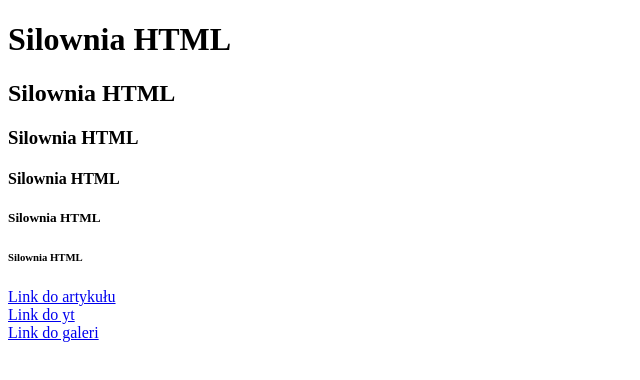
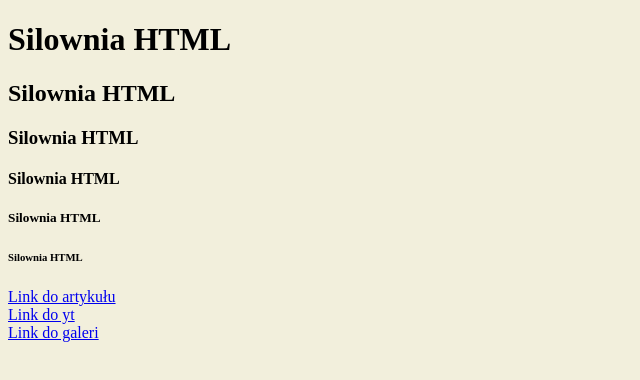
Before and after one commit to ChybDamian/Silownia-HTML, a plain HTML site: page index.html in a window 1280 px wide. Shown: the whole page, without its empty margins (0-640 px from the left). Drawn offline with Linux system fonts and the light colour scheme.

Commit message:
Version 0.11

```diff
--- a/index.html
+++ b/index.html
@@ -3,6 +3,7 @@
 	<head>
 		<meta charset="UTF-8" />
 		<title> Silownia HTML </title>
+		<link rel="stylesheet" href="style.css"/>
 	</head>
 	<body>
 		<h1> Silownia HTML </h1>
--- /dev/null
+++ b/style.css
@@ -0,0 +1,4 @@
+body{
+	background-color: #F2EFDC;
+
+}
```
